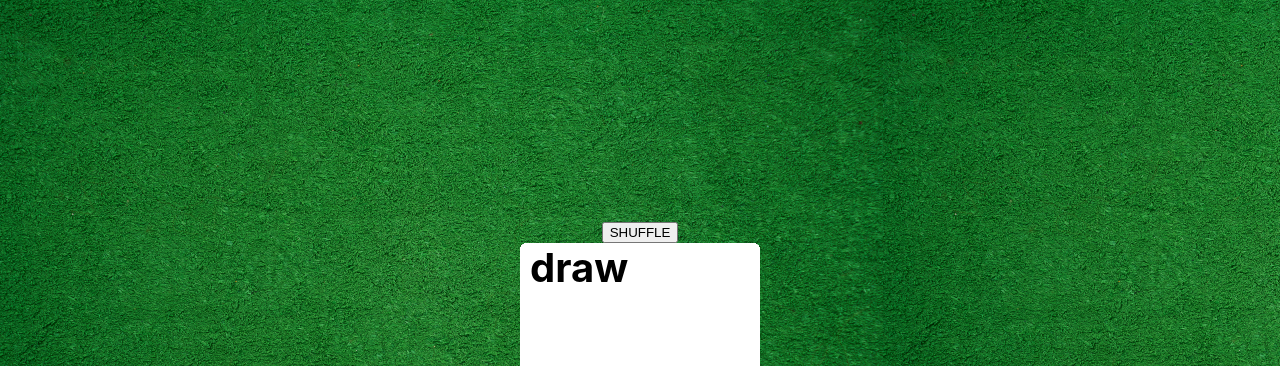
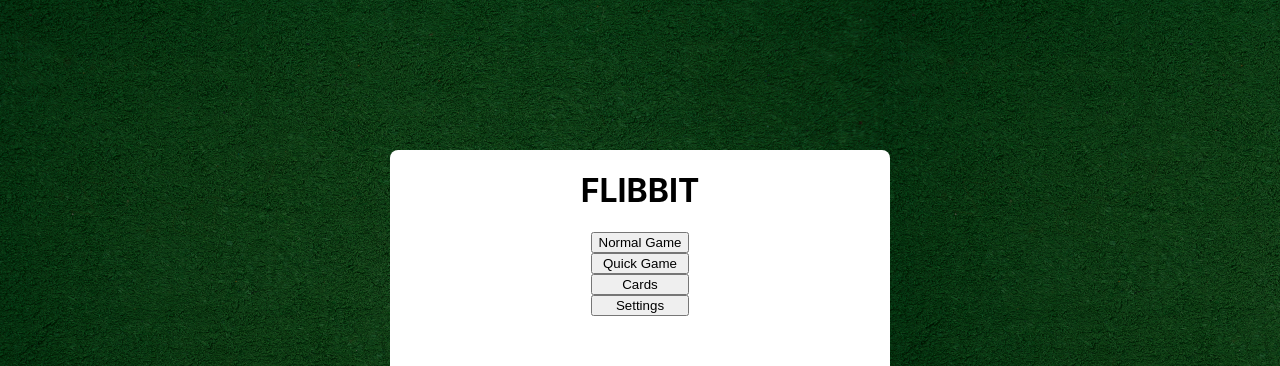
Before and after one commit to matt-davz/card-deck, a React (Vite) app: page / in a window 1280 px wide. Shown: the top 366 px of the page. Built offline with nearby package versions, Linux system fonts and the light colour scheme.

Commit message:
added startGame middleware and action to gameSlice

```diff
--- a/src/App.jsx
+++ b/src/App.jsx
@@ -4,6 +4,7 @@ import Deck from './components/Deck'
 import deckBackground from './assets/perfect-green-grass-downscaled.png'
 import { useDispatch, useSelector } from 'react-redux'
 import { newDeck } from './features/deckSlice/deckSlice'
+import { endGame } from './features/gameSlice/gameSlice'
 import MainMenu from './components/menu/MainMenu'
 import ResultsMenu from './components/menu/ResultsMenu'
 
@@ -27,6 +28,7 @@ function App() {
   const dispatch = useDispatch()
   const mainMenuIsOpen = useSelector((state) => state.menu.mainMenu.isOpen)
   const resultsMenuIsOpen = useSelector((state) => state.menu.resultsMenu.isOpen)
+  const isGameActive = useSelector((state) => state.game.start)
 
   const handleShuffle = () => {
     dispatch(newDeck())
@@ -34,7 +36,7 @@ function App() {
 
   return (
     <Wrapper>
-        <button onClick={() => handleShuffle()} >SHUFFLE</button>
+        <button onClick={() => dispatch(newDeck())} >SHUFFLE</button>
         <Deck  />
         {
           mainMenuIsOpen ?
@@ -49,6 +51,13 @@ function App() {
           :
           null
         }
+
+        {
+          isGameActive ?
+          <button onClick={() => dispatch(endGame())}>END GAME</button>
+          :
+          null
+        }
     </Wrapper>
   )
 }
--- a/src/components/Deck.jsx
+++ b/src/components/Deck.jsx
@@ -41,8 +41,6 @@ function Deck() {
                 <Card key={i} suite={e.suit} rank={e.rank} />
             )
         }
-
-
         return(
             <Card key={i} suite={e.suites} rank={e.rank} />
         )
--- a/src/components/menu/MainMenu.jsx
+++ b/src/components/menu/MainMenu.jsx
@@ -4,6 +4,7 @@ import styled from 'styled-components'
 import Modal from '../modal/Modal'
 import { useDispatch } from 'react-redux'
 import { toggleMenu, closeAllMenus } from '../../features/menu/menuSlice'
+import { startGame } from '../../features/gameSlice/gameSlice'
 
 const Wrapper = styled.div`
     display: flex;
@@ -32,9 +33,10 @@ function MainMenu() {
         <Wrapper>
             <h1>FLIBBIT</h1>
             <main>
-                <button>Normal Game</button>
-                <button>Quick Game</button>
+                <button onClick={() => dispatch(startGame('normal'))} >Normal Game</button>
+                <button onClick={() => dispatch(startGame('quick'))}>Quick Game</button>
                 <button onClick={() => dispatch(closeAllMenus()) }>Cards</button>
+                <button>Settings</button>
             </main>
         </Wrapper>
     </Modal>
--- a/src/components/menu/ResultsMenu.jsx
+++ b/src/components/menu/ResultsMenu.jsx
@@ -1,4 +1,4 @@
-import React from 'react'
+import React, { use, useEffect } from 'react'
 import styled from 'styled-components'
 import Modal from '../modal/Modal'
 import Card from '../Card'
@@ -23,6 +23,9 @@ const Wrapper = styled.div`
 
 
 function ResultsMenu() {
+  const lowestCard = useSelector((state) => state.game.drawnCards[0])
+
+  useEffect(() => {console.log(lowestCard)}, [lowestCard])
 
   return (
     <Modal>
@@ -30,7 +33,7 @@ function ResultsMenu() {
         <h1>End Of Game</h1>
         <form action="submit">
           <main>
-            <Card />
+            <Card suite={lowestCard.suite} rank={lowestCard.rank} />
             <div className='inputContainer'>
 
             </div>
--- a/src/features/gameSlice/gameSlice.js
+++ b/src/features/gameSlice/gameSlice.js
@@ -2,13 +2,14 @@ import { createSlice } from "@reduxjs/toolkit";
 
 // Unified game result structure
 const initialState = {
-    deck: [],         // Deck of cards used
+    deck: [],
+    start: false,         // Deck of cards used
     gameId: '',         // Unique identifier for each game
     gameType: '',  // Type of game played
     timestamp: '',        // When the game occurred
     amount: 0,         // Amount paid
     eventName: '',      // Name/title of the event
-    loser: '',         // Person who lost/paid
+    loser: {card:{},playerName:''},         // Person who lost/paid
     players: [],      // Empty for quick games, filled for normal games
     drawnCards: [],
     clientId: '',       // Local storage ID we discussed
@@ -19,9 +20,11 @@ const gameStartHelper = (state,action) => {
     const newId = crypto.randomUUID();
     const dateNow = new Date();
 
-    state.game.gameId = id;
+    state.start = true;
 
-    state.game.timestamp = dateNow.now()
+    state.gameId = id;
+
+    state.timestamp = dateNow.now()
 }
 
 export const gameSlice = createSlice({
@@ -33,25 +36,36 @@ export const gameSlice = createSlice({
         },
         addCardToDrawn: (state, action) => {
             state.drawnCards.push(action.payload)
+            state.drawnCards.sort((a, b) => a.value - b.value)
         },
         addPlayer: (state, action) => {
             state.game.players.push(action.payload)
         },
+        setLoserName: (state, action) => {
+            state.game.loser.playerName = action.payload
+        },
         resetGame: (state, action) => {
             state.game = initialState
         },
-        noralGame: (state, action) => {
-            gameStartHelper(state,action)
-            state.game.gameType = 'normal'
+        startGame: (state, {gameType}) => {
+            const newId = crypto.randomUUID();
+            state.start = true;
+            state.gameId = newId;
+            state.timestamp = Date.now();
+
+            if(gameType === 'normal') {
+                state.gameType = 'normal'
+            } else {
+                state.gameType = 'quick'
+            }
         },
-        quickGame: (state, action) => {
-            gameStartHelper(state,action)
-            state.game.gameType = 'quick'
-        },
+        endGame: (state, action) => {
+            state.start = false;
+        }
     }
 });
 
 
-export const { addDeck, addCardToDrawn, addPlayer, resetGame, normalGame, quickGame } = gameSlice.actions;
+export const { startGame, addDeck, addCardToDrawn, addPlayer, setLoserName, resetGame, normalGame, quickGame, endGame } = gameSlice.actions;
 
 export default gameSlice.reducer;
--- a/src/features/menu/menuSlice.js
+++ b/src/features/menu/menuSlice.js
@@ -2,7 +2,7 @@ import { createSlice } from "@reduxjs/toolkit";
 
 const initialState = {
     mainMenu: {
-        isOpen: false,
+        isOpen: true,
     },
     normalPlayMenu: {
         isOpen: false,
--- /dev/null
+++ b/src/middleWare/gameMiddleWare.js
@@ -0,0 +1,10 @@
+import { closeAllMenus } from "../features/menu/menuSlice";
+
+
+export const gameMiddleWare = (store) => (next) => (action) => {
+    if (action.type === 'game/startGame') {
+        store.dispatch(closeAllMenus());
+
+    }
+    return next(action);
+}
--- a/src/store/store.js
+++ b/src/store/store.js
@@ -4,6 +4,7 @@ import menuReducer from '../features/menu/menuSlice'
 import gameReducer from '../features/gameSlice/gameSlice'
 import { menuMiddleWare } from '../middleWare/menuMiddleWare'
 import { deckMiddleWare } from '../middleWare/deckMiddleWare'
+import { gameMiddleWare } from '../middleWare/gameMiddleWare'
 
 export const store = configureStore({
   reducer: {
@@ -11,5 +12,5 @@ export const store = configureStore({
     menu: menuReducer,
     game: gameReducer
   },
-  middleware: (getDefaultMiddleware) => getDefaultMiddleware().concat(menuMiddleWare, deckMiddleWare)
+  middleware: (getDefaultMiddleware) => getDefaultMiddleware().concat(menuMiddleWare, deckMiddleWare, gameMiddleWare)
 })
--- a/src/utils/cardlogic.js
+++ b/src/utils/cardlogic.js
@@ -3,8 +3,9 @@ export function generateDeck() {
     const ranks = ['2', '3', '4', '5', '6', '7', '8', '9', '10', 'J', 'Q', 'K', 'A'];
     const deck = [];
     for (let suit of suits) {
-        for (let rank of ranks) {
-            deck.push({ suit, rank });
+        for (let [index,rank] of ranks.entries()) {
+            const value = index + 2; //adds valuation to each card to use for deciding loser
+            deck.push({ suit, rank, value  });
         }
     }
     return deck;
```
